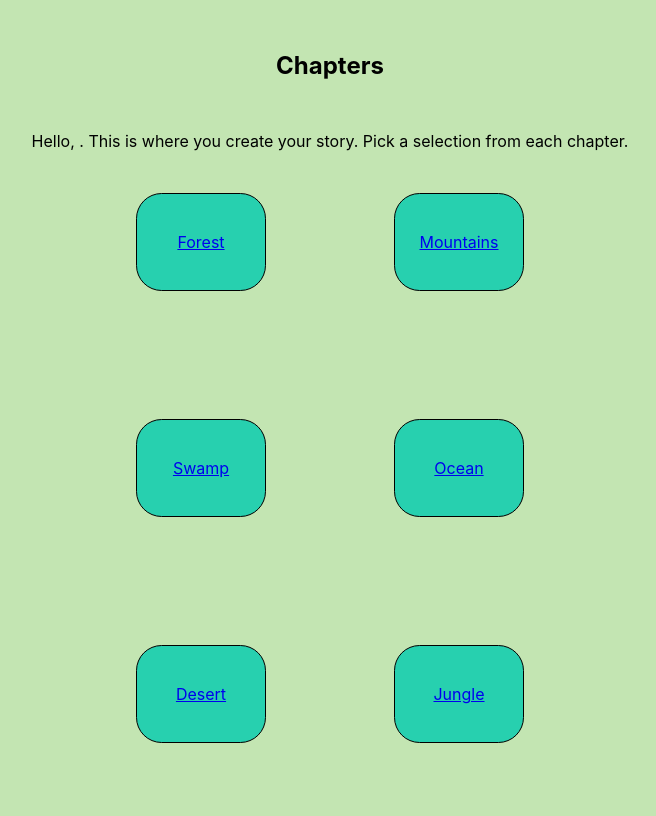
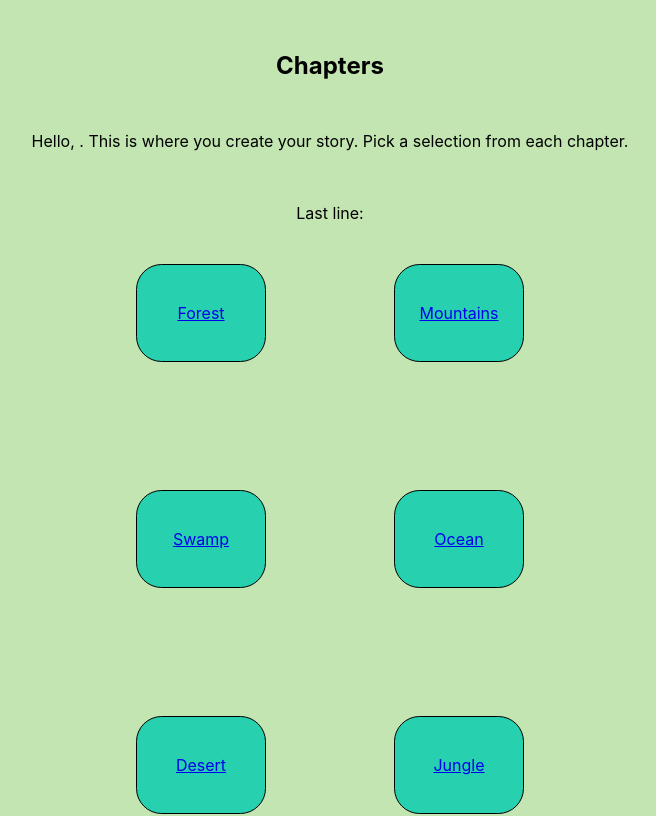
Before and after one commit to franco-ortega/ts-02-storybook, a React (Create React App) app: page /chapters in a window 1280 px wide. Shown: the top 816 px of the page, without its empty margins (310-966 px from the left). Built offline with nearby package versions, Linux system fonts and the light colour scheme.

Commit message:
display newest line in Chapters component

```diff
--- a/src/components/app/App.tsx
+++ b/src/components/app/App.tsx
@@ -33,6 +33,7 @@ const App: React.FC = () => {
             render={() =>
               <Chapters
                 userName={userName}
+                userSelections={userSelections}
                 completed={completed}
               />
             }
--- a/src/components/chapters/Chapters.tsx
+++ b/src/components/chapters/Chapters.tsx
@@ -1,17 +1,18 @@
 import React from 'react';
 import { Link } from 'react-router-dom';
 import { completedChapters } from '../../utils/interfaces';
+import { uppercaseFirstLetter } from '../../utils/utils';
 import chapterData from '../../data/chapterData.json';
 import PropTypes from 'prop-types';
 import styles from './Chapters.module.css';
-import { uppercaseFirstLetter } from '../../utils/utils';
 
 interface Props {
   userName: string,
+  userSelections: string[],
   completed: completedChapters
 }
 
-const Chapters: React.FC<Props> = ({ userName, completed }) => {
+const Chapters: React.FC<Props> = ({ userName, userSelections, completed }) => {
   // titles is an array of keys; each key is a chapter title
   const chapters: string[] = Object.keys(chapterData);
 
@@ -35,6 +36,7 @@ const Chapters: React.FC<Props> = ({ userName, completed }) => {
         Hello, {userName}. This is where you create your story.
         Pick a selection from each chapter.
       </p>
+      <p>Last line: {userSelections[userSelections.length - 1]}</p>
       <ul>{chapterList}</ul>
     </section>
   );
@@ -42,6 +44,7 @@ const Chapters: React.FC<Props> = ({ userName, completed }) => {
 
 Chapters.propTypes = {
   userName: PropTypes.string.isRequired,
+  userSelections: PropTypes.array.isRequired,
   completed: PropTypes.shape({}).isRequired
 };
 
```
